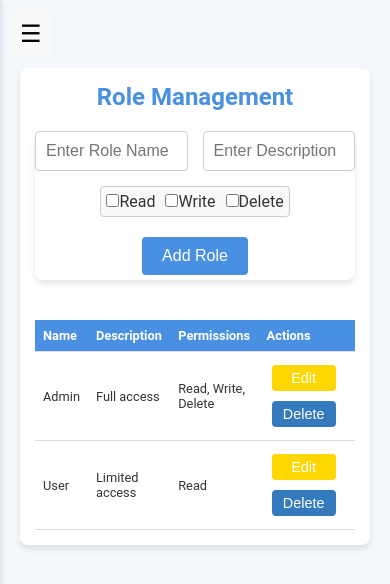
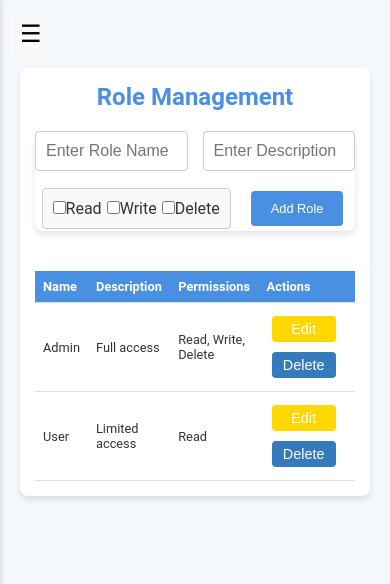
Before and after one commit to tropnicates/rbac_app, a React (Create React App) app: page /roles in a window 390 px wide. Shown: the top 584 px of the page. Built offline with nearby package versions, Linux system fonts and the light colour scheme.

Commit message:
css modified

```diff
--- a/src/assets/styles/Roles.css
+++ b/src/assets/styles/Roles.css
@@ -137,6 +137,11 @@
     justify-content: center;
   }
 
+.btn-submit {
+  padding: 10px 20px;
+  font-size: 0.8rem;
+}
+
   .role-form {
     gap: 15px;
     display: flex;
@@ -168,8 +173,8 @@
   }
   .permissions {
     flex-direction: column;
-    gap: 10px;
-    padding: 5px;
+    gap: 5px;
+    padding: 10px;
   }
 
 }
@@ -202,7 +207,7 @@
     display: flex;
     flex-direction: row;
     align-items: center;
-    /* gap: 5px; */
+    gap: 5px;
     justify-content: space-around;
   }
 
```
